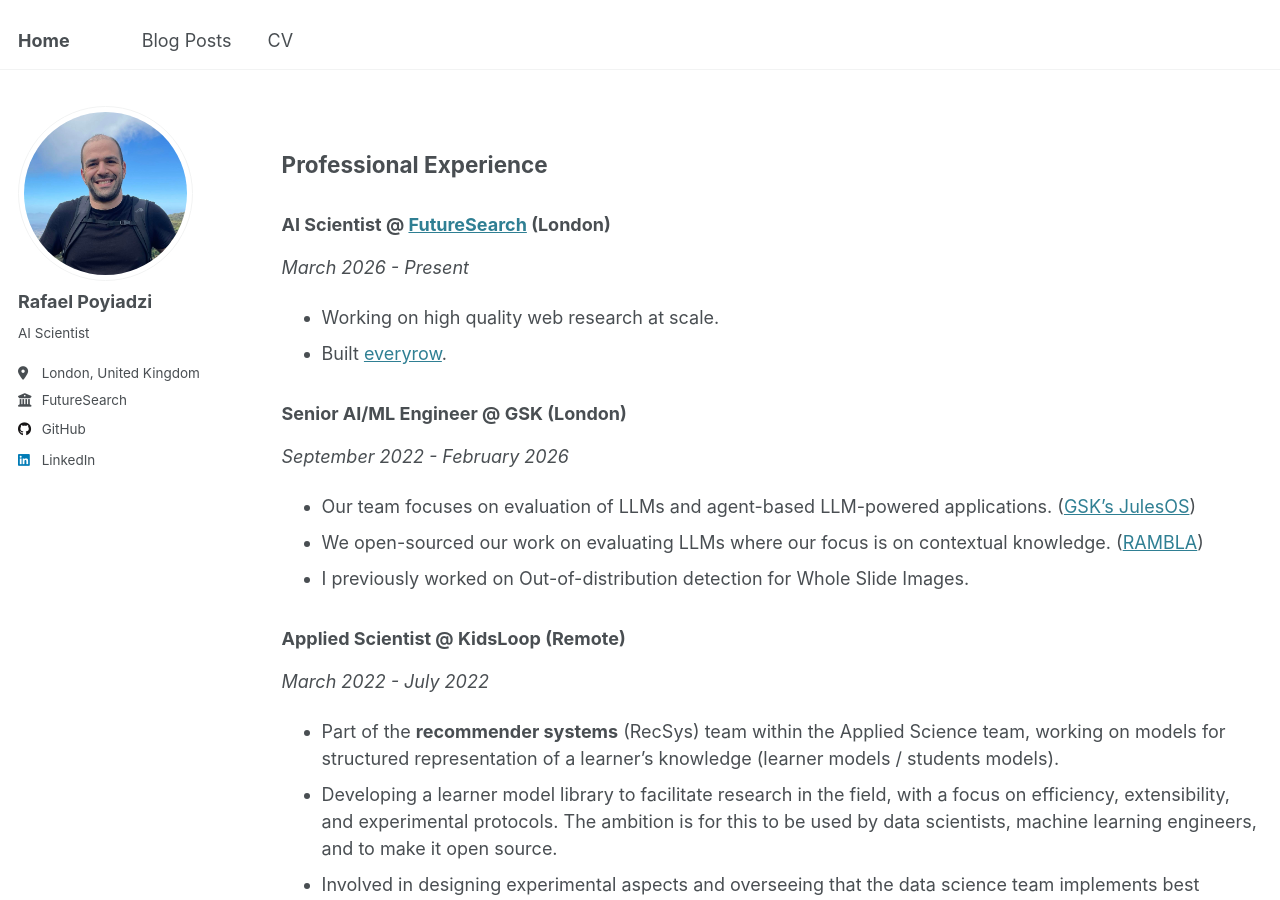
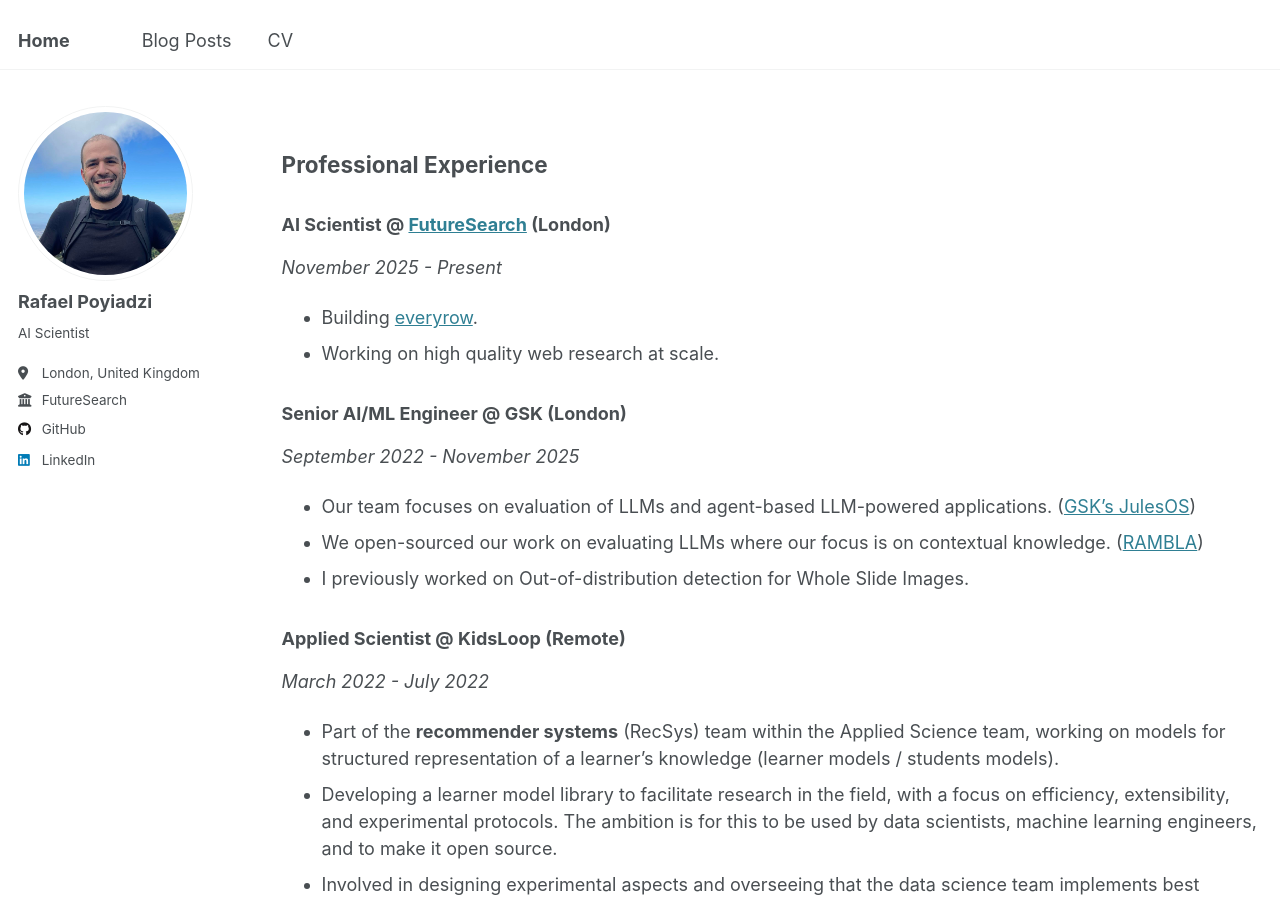
Before and after one commit to RafaelPo/rafaelpo.github.io, a Jekyll site: the page built from _pages/cv.md, in a window 1280 px wide and 900 px high. Built offline with Jekyll 4.4.1, drawn with Linux system fonts in a browser that asks for light colours.

Commit message:
Update bio and CV with correct dates and everyrow description
Reword FutureSearch bio to emphasize team effort on everyrow. Fix
employment dates for FutureSearch (Nov 2025) and GSK (ending Nov 2025).

Co-Authored-By: Claude Opus 4.6 <noreply@anthropic.com>

```diff
--- a/_pages/cv.md
+++ b/_pages/cv.md
@@ -12,12 +12,12 @@ redirect_from:
 ## Professional Experience
 
 ### AI Scientist @ [FutureSearch](https://futuresearch.ai/) (London)
-  *March 2026 - Present*
+  *November 2025 - Present*
+  - Building [everyrow](https://everyrow.io/).
   - Working on high quality web research at scale.
-  - Built [everyrow](https://everyrow.io/).
 
 ### Senior AI/ML Engineer @ GSK (London)
-  *September 2022 - February 2026*
+  *September 2022 - November 2025*
   - Our team focuses on evaluation of LLMs and agent-based LLM-powered applications. ([GSK’s JulesOS](https://www.gsk.ai/blogs/julesos-gsk-s-agent-based-operating-system/))
   - We open-sourced our work on evaluating LLMs where our focus is on contextual knowledge. ([RAMBLA](https://github.com/GSK-AI/rambla))
   - I previously worked on Out-of-distribution detection for Whole Slide Images.
```
Also changed, not shown: _pages/about.md (+1 -1 lines).
